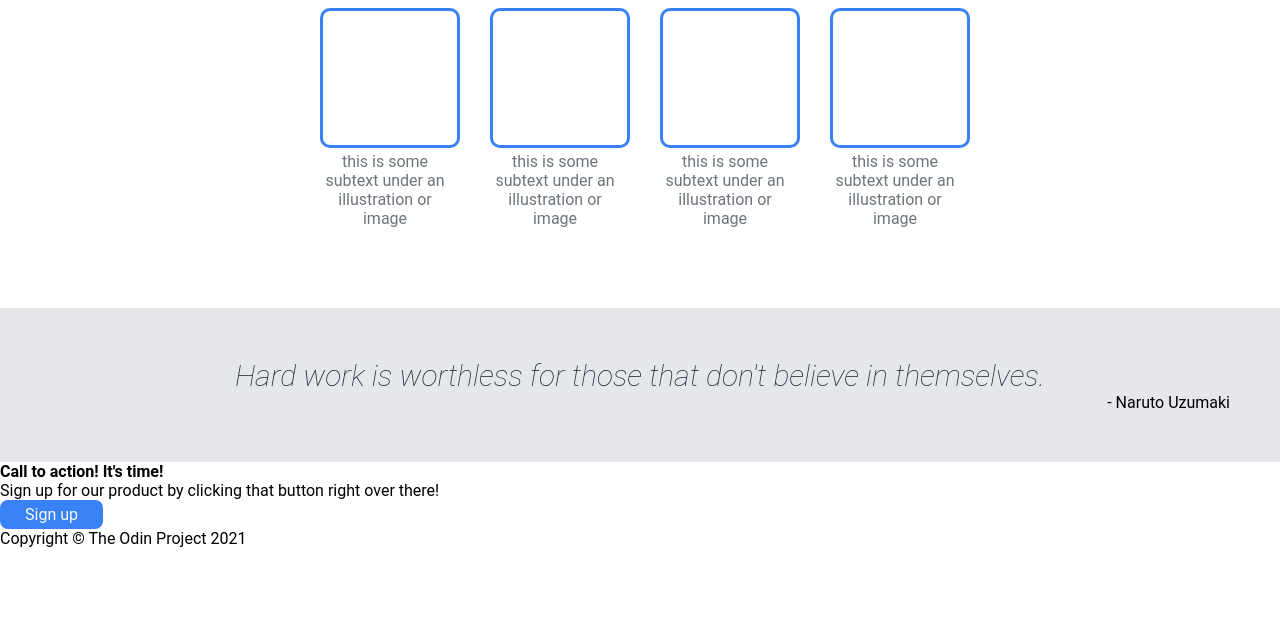
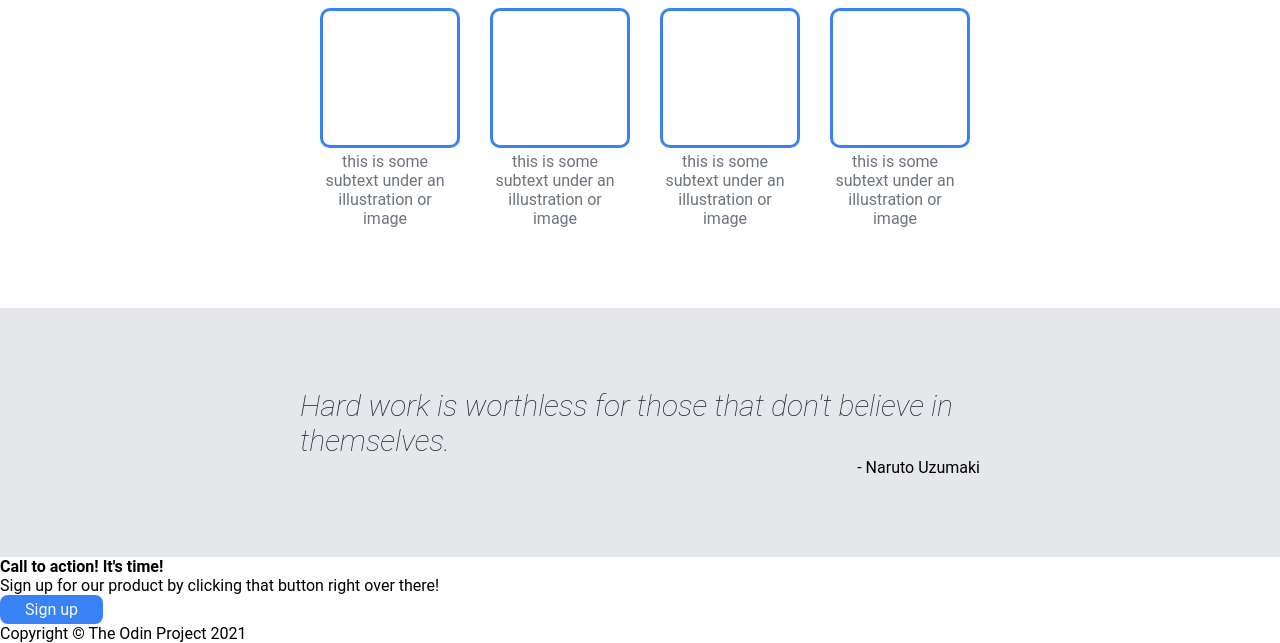
Before and after one commit to yushcodes/Landing-Page, a plain HTML site: page index.html in a window 1280 px wide. Shown: the part 505-1148 px from the top of the page. Before the commit the page ends 1053 px from the top, so only its background shows below. Drawn offline with Linux system fonts and the light colour scheme.

Commit message:
Finish styling the quote section

```diff
--- a/style.css
+++ b/style.css
@@ -130,7 +130,7 @@ h3 {
     display: flex;
     flex-direction: column;
     align-items: center;
-    padding: 50px;
+    padding: 80px 300px;
 }
 
 .quote {
```
